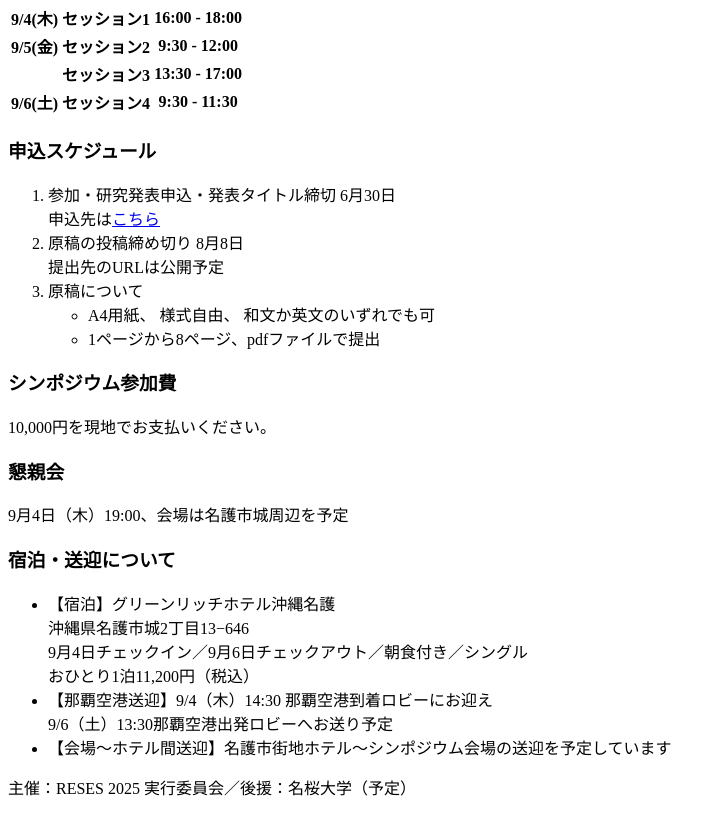
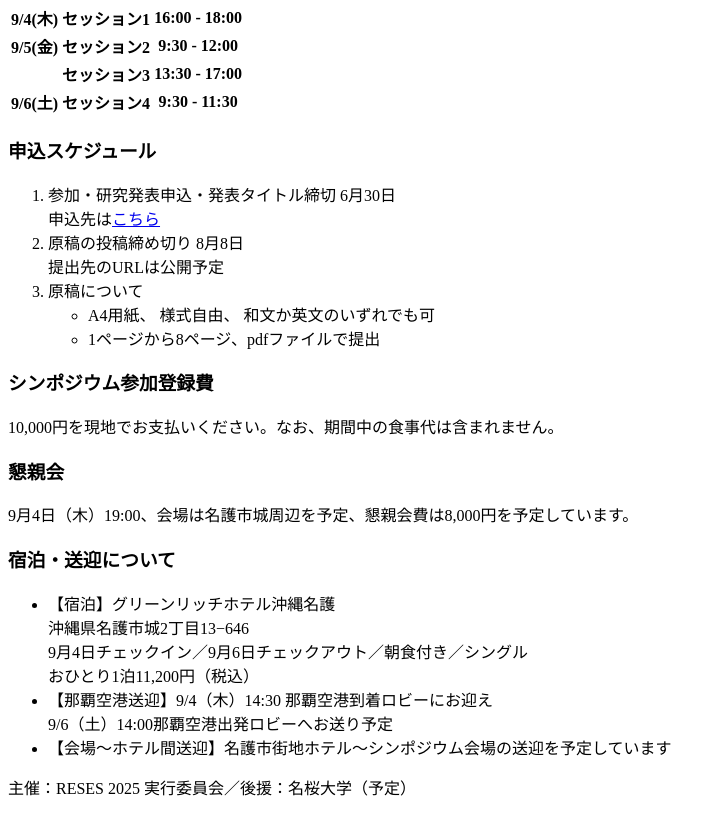
Before and after one commit to meio75/reses2025, a plain HTML site: page index.html in a window 1280 px wide. Shown: the part 397-1212 px from the top of the page, without its empty margins (0-726 px from the left). Drawn offline with Linux system fonts and the light colour scheme.

Commit message:
Update index.html

```diff
--- a/index.html
+++ b/index.html
@@ -31,14 +31,14 @@
         <li>1ページから8ページ、pdfファイルで提出</li>
       </ul></li>
   </ol>
-  <h3>シンポジウム参加費</h3>
-  <p>10,000円を現地でお支払いください。</p>
+  <h3>シンポジウム参加登録費</h3>
+  <p>10,000円を現地でお支払いください。なお、期間中の食事代は含まれません。</p>
   <h3>懇親会</h3>
-  <p>9月4日（木）19:00、会場は名護市城周辺を予定</p>
+  <p>9月4日（木）19:00、会場は名護市城周辺を予定、懇親会費は8,000円を予定しています。</p>
   <h3>宿泊・送迎について</h3>
   <ul>
     <li>【宿泊】グリーンリッチホテル沖縄名護<br>沖縄県名護市城2丁目13−646<br>9月4日チェックイン／9月6日チェックアウト／朝食付き／シングル<br>おひとり1泊11,200円（税込）</li>
-    <li>【那覇空港送迎】9/4（木）14:30 那覇空港到着ロビーにお迎え<br> 9/6（土）13:30那覇空港出発ロビーへお送り予定</li>
+    <li>【那覇空港送迎】9/4（木）14:30 那覇空港到着ロビーにお迎え<br> 9/6（土）14:00那覇空港出発ロビーへお送り予定</li>
     <li>【会場～ホテル間送迎】名護市街地ホテル～シンポジウム会場の送迎を予定しています</li>
   </ul>
 <p>主催：RESES 2025 実行委員会／後援：名桜大学（予定）</p>
```
